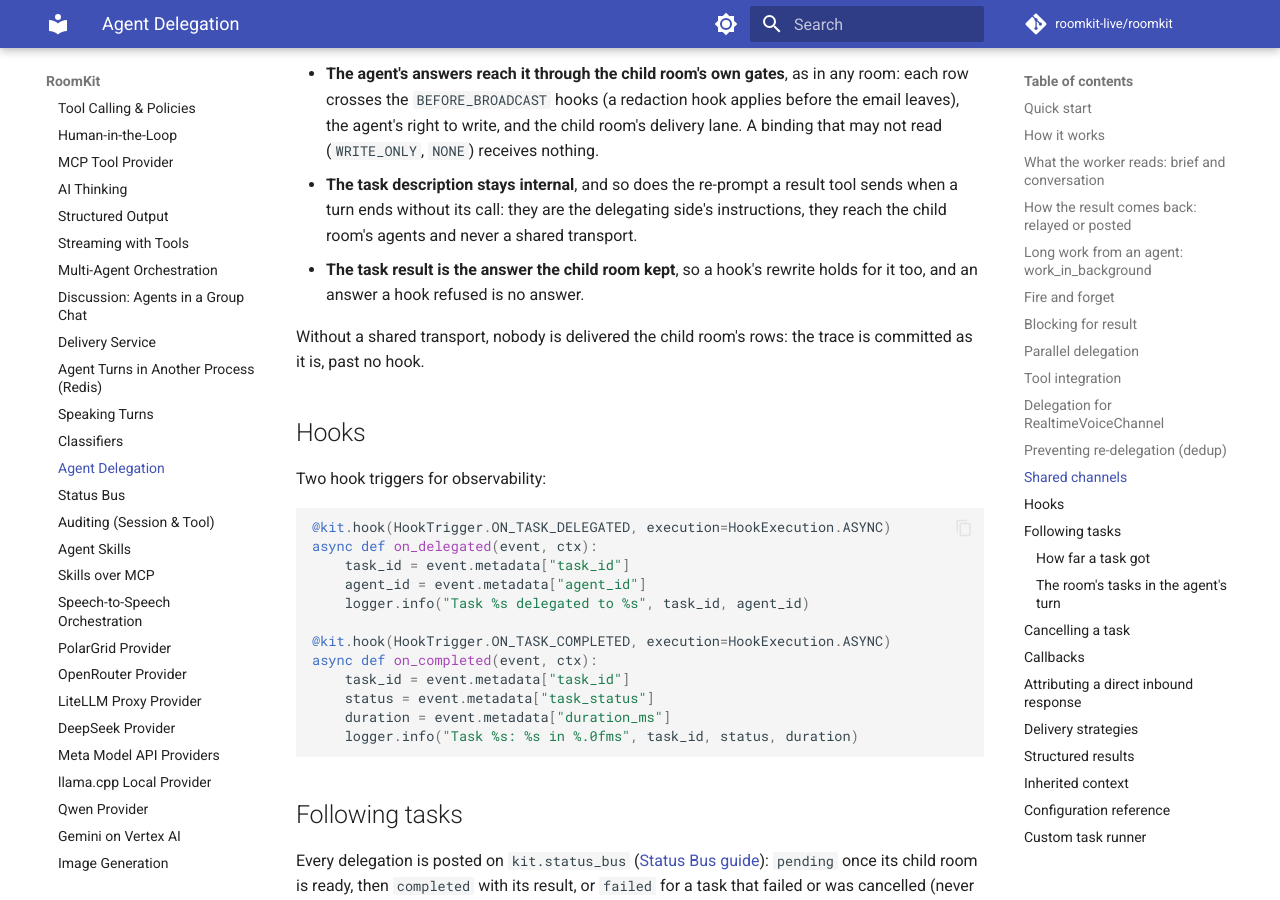
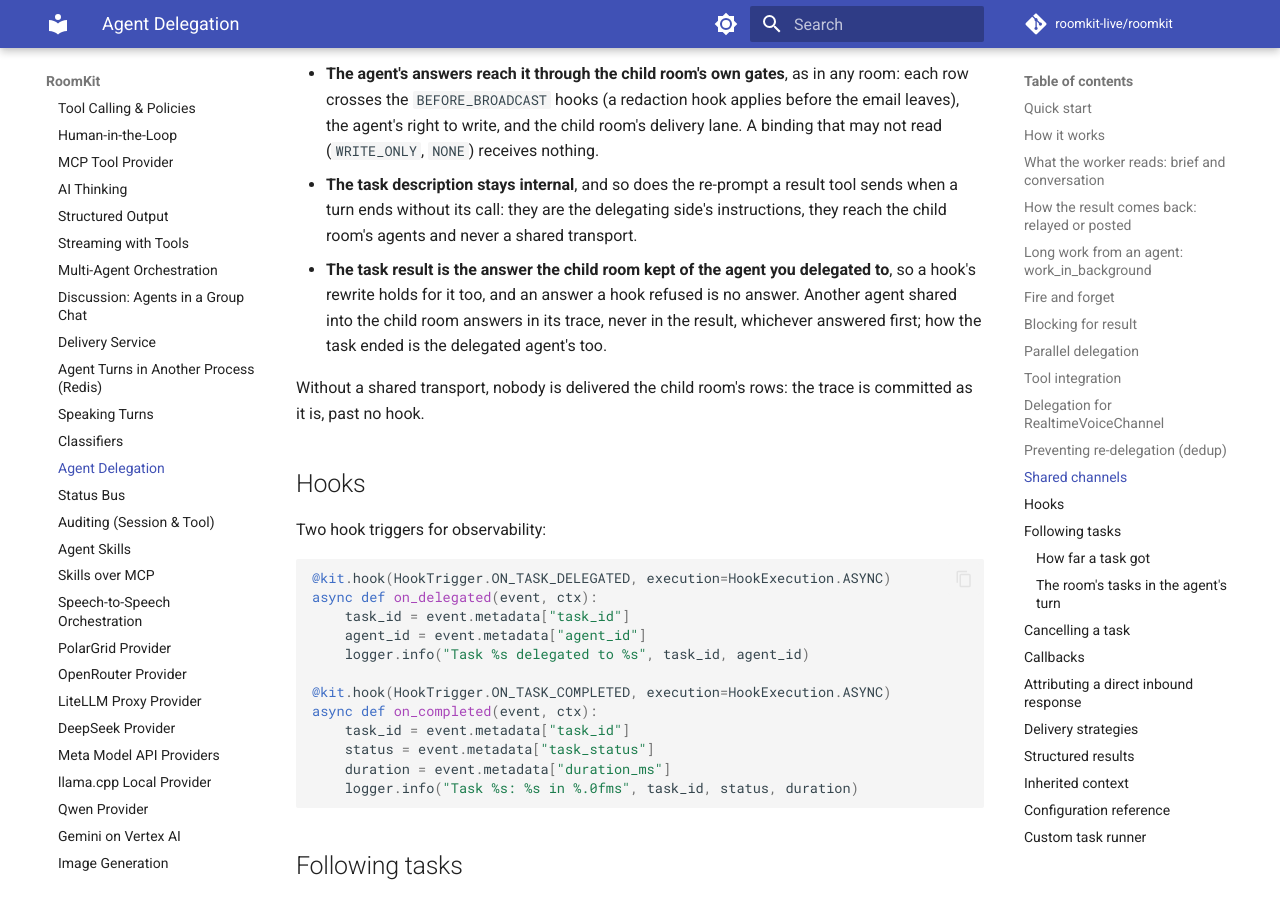
Before and after one commit to roomkit-live/roomkit-docs, an MkDocs documentation site: the page built from docs/guides/agent-delegation.md, in a window 1280 px wide and 900 px high, scrolled down 7053 px. Built offline with MkDocs 1.6.1 and Material for MkDocs 9.7.7, drawn with Linux system fonts in a browser that asks for light colours; comment, search, counter and statistics services are not loaded.

Commit message:
docs(delegation): the task result is the delegated agent's answer, whoever answered first in the child room (RMK-834)

```diff
--- a/docs/guides/agent-delegation.md
+++ b/docs/guides/agent-delegation.md
@@ -323,7 +323,7 @@ A shared transport is told what the agent answers, never what it was asked (RFC
 
 - **The agent's answers reach it through the child room's own gates**, as in any room: each row crosses the `BEFORE_BROADCAST` hooks (a redaction hook applies before the email leaves), the agent's right to write, and the child room's delivery lane. A binding that may not read (`WRITE_ONLY`, `NONE`) receives nothing.
 - **The task description stays internal**, and so does the re-prompt a result tool sends when a turn ends without its call: they are the delegating side's instructions, they reach the child room's agents and never a shared transport.
-- **The task result is the answer the child room kept**, so a hook's rewrite holds for it too, and an answer a hook refused is no answer.
+- **The task result is the answer the child room kept of the agent you delegated to**, so a hook's rewrite holds for it too, and an answer a hook refused is no answer. Another agent shared into the child room answers in its trace, never in the result, whichever answered first; how the task ended is the delegated agent's too.
 
 Without a shared transport, nobody is delivered the child room's rows: the trace is committed as it is, past no hook.
 
```
